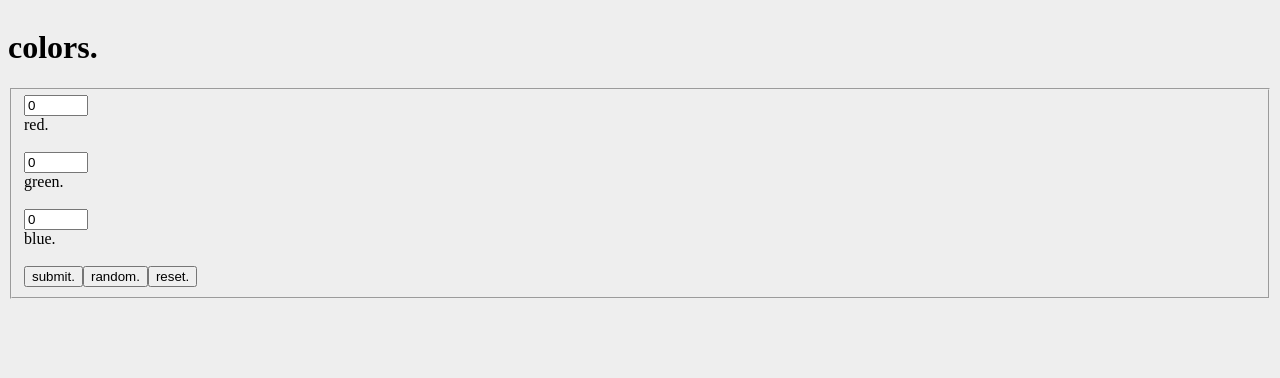
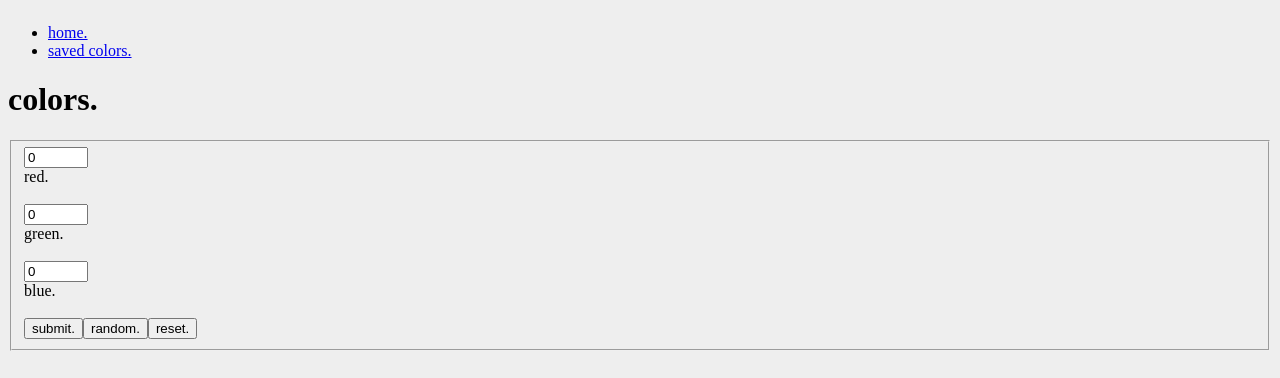
Before and after one commit to 0xbutterflyhacker/palette-gen, a React (Vite) app: page / in a window 1280 px wide. Shown: the top 378 px of the page. Built offline with nearby package versions, Linux system fonts and the light colour scheme.

Commit message:
starting to add saved colors functionality

```diff
--- a/src/main.tsx
+++ b/src/main.tsx
@@ -3,12 +3,18 @@ import * as ReactDOM from 'react-dom/client'
 
 import * as Color from 'src/colors'
 
-ReactDOM.createRoot(document.querySelector('#root')!).render(<App/>)
+ReactDOM.createRoot(document.querySelector('#root')!).render(<PaletteApp/>)
 
-function App() {
+function PaletteApp() {
     const [color, setColor] = React.useState<Color.color>()
     return (
         <>
+            <nav>
+                <ul>
+                    <li><a href="#">home.</a></li>
+                    <li><a href="./saved.html">saved colors.</a></li>
+                </ul>
+            </nav>
             <h1>colors.</h1>
             {(!color) ? <IndexComp fn={setColor}/> : <ResultComp c={color} fn={setColor}/>}
         </>
```
Also changed, not shown: src/saved.html (added, +13 -0 lines).
